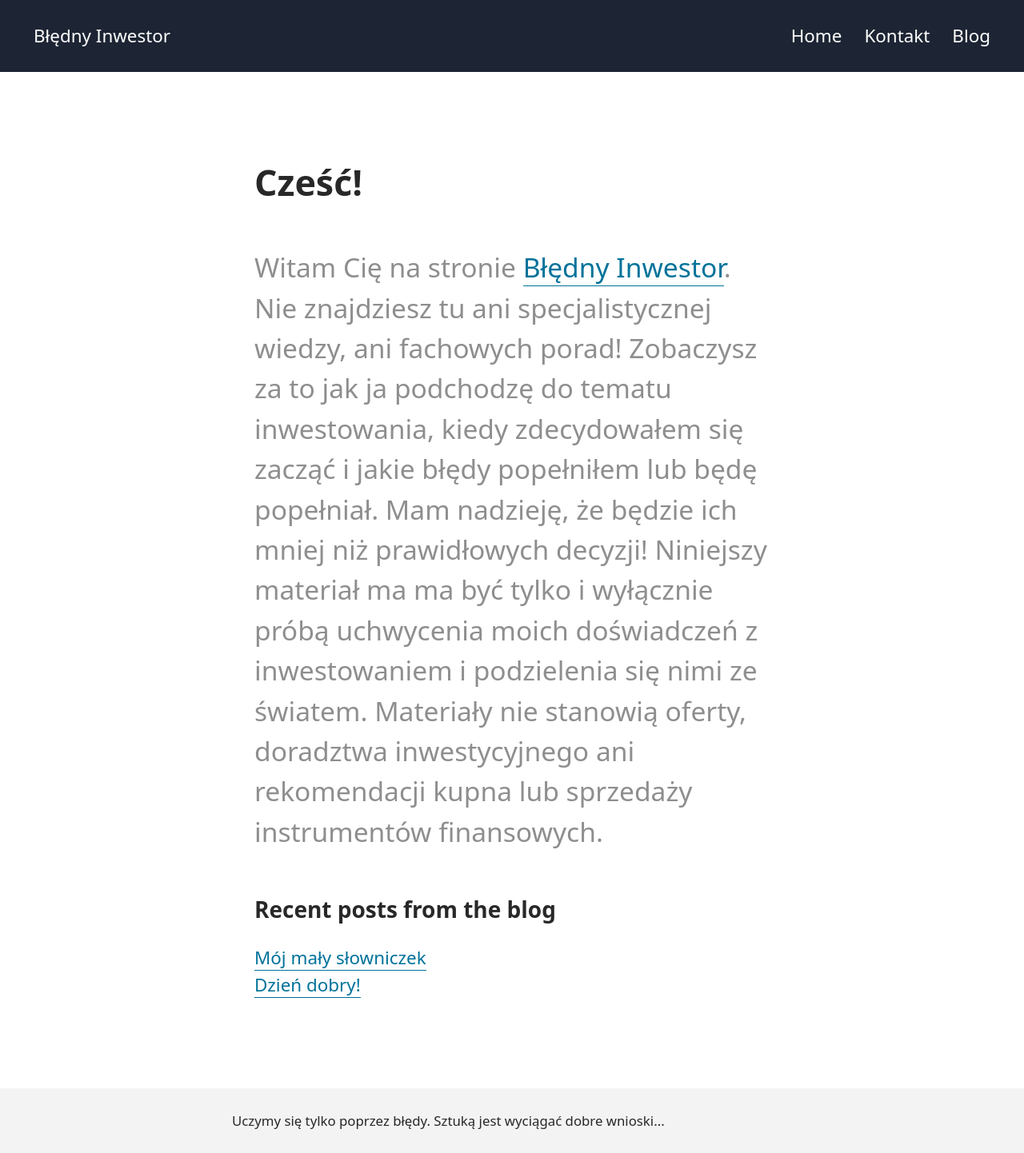
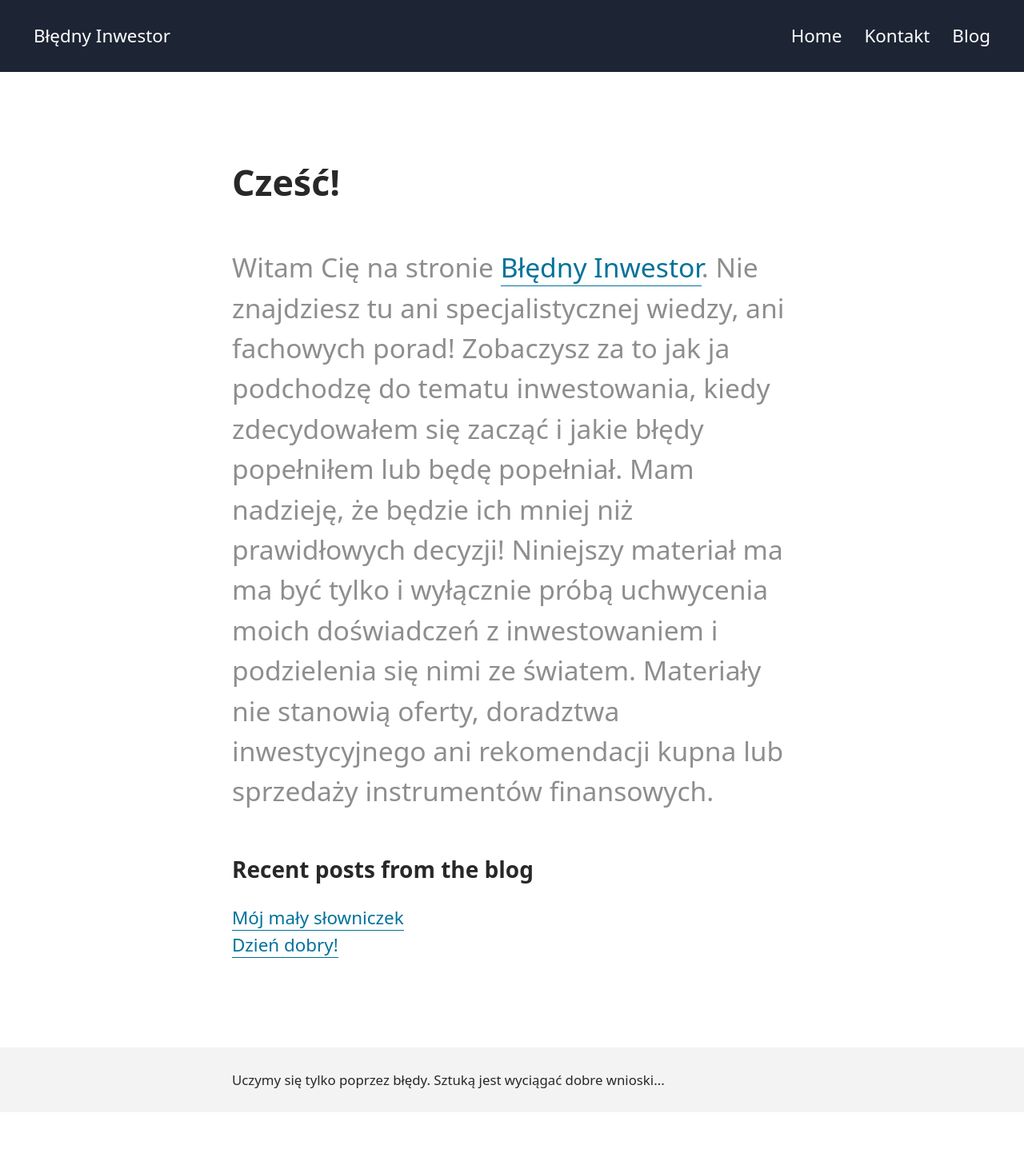
Before and after one commit to catpersec/blednyinwestor-website, a Jekyll site: the page built from pages/index.md, in a window 1280 px wide. Shown: the whole page at 80% size. Built offline with Jekyll 4.4.1, drawn with Linux system fonts in a browser that asks for light colours; a script that is not in the unit is left out; after the commit the page ends 1391 px from its top, so only the background shows below that.

Commit message:
Update _app.scss

```diff
--- a/_sass/partials/_app.scss
+++ b/_sass/partials/_app.scss
@@ -92,9 +92,9 @@ header > nav {
 // our main content wrapper, the width scales with font size
 main {
   width: 100%;
-  max-width: 100rem;
+  /* max-width: 100rem;
   margin-right: 2rem;
-  margin-left: 2rem;
+  margin-left: 2rem;*/
   grid-column: main;
   display: grid;
   padding-top: 8rem;
```
